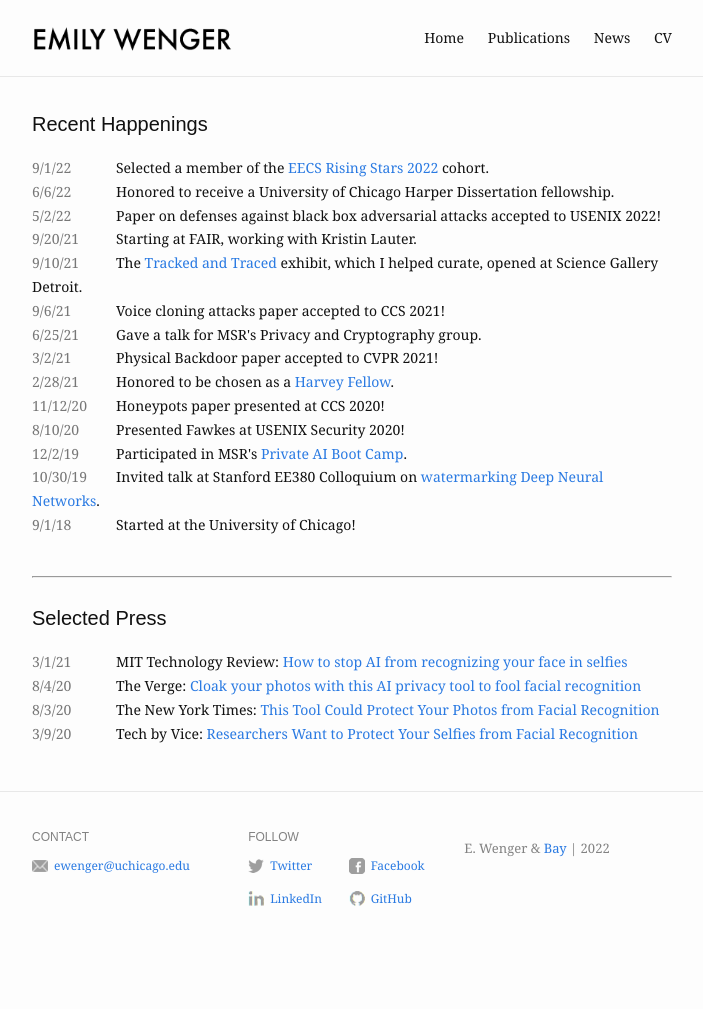
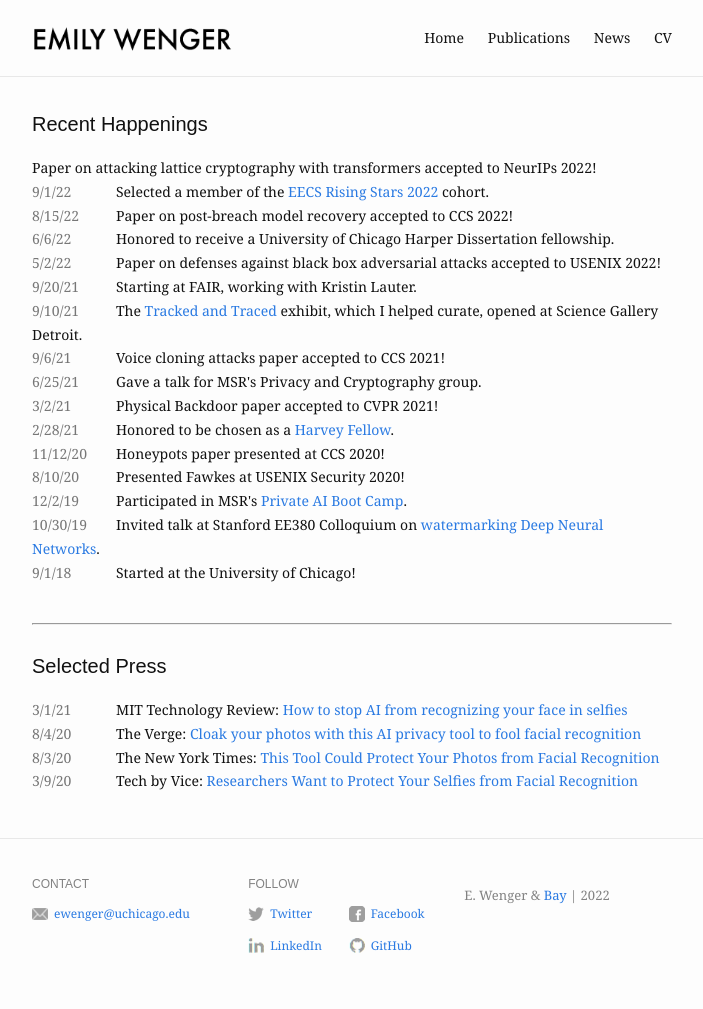
Before and after one commit to emilywenger/emilywenger.github.io, a Jekyll site: the page built from news.md, in a window 1280 px wide. Shown: the whole page, without its empty margins (288-991 px from the left). Built offline with Jekyll 4.4.1, drawn with Linux system fonts in a browser that asks for light colours; before the commit the page ends 962 px from its top, so only the background shows below that.

```diff
--- a/news.md
+++ b/news.md
@@ -4,8 +4,14 @@ title: News
 slug: /news
 
 updates:
+- data: 2022-09-14
+  content: Paper on attacking lattice cryptography with transformers accepted to NeurIPs 2022!
+
 - date: 2022-09-01
   content: Selected a member of the <a href="https://risingstars.utexas.edu/" target="_blank" class="blog-post-title">EECS Rising Stars 2022</a> cohort.
+
+- date: 2022-08-15
+  content: Paper on post-breach model recovery accepted to CCS 2022!
 
 - date: 2022-06-06
   content: Honored to receive a University of Chicago Harper Dissertation fellowship.
```
Also changed, not shown: publications.md (+6 -6 lines), 1 other file.
